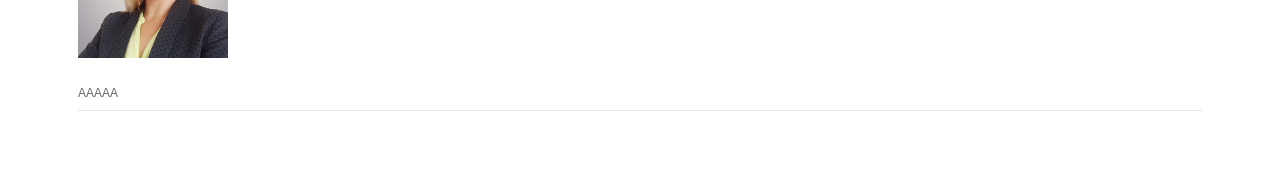
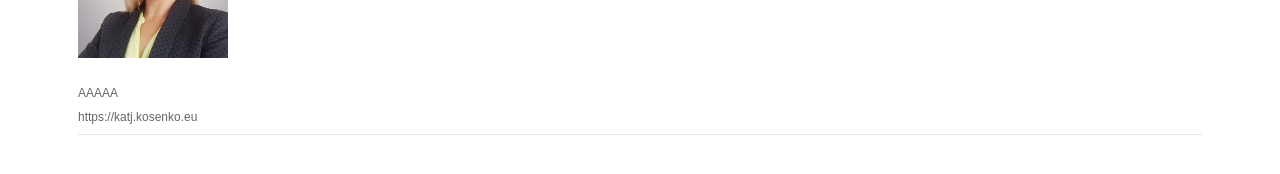
Before and after one commit to vkosenko/katj, a Jekyll site: the page built from _portfolio/gemaelde.md, in a window 1280 px wide. Shown: the part 179-353 px from the top of the page. Built offline with Jekyll 4.4.1, drawn with Linux system fonts in a browser that asks for light colours; nearby versions of some CDN libraries.

Commit message:
Updated: portfolio

```diff
--- a/_layouts/portfolio.html
+++ b/_layouts/portfolio.html
@@ -64,7 +64,7 @@
 
                         {{ content }}
 
-                        {{ site.portfolio.gemaelde.thumb }}
+                        {{ site.url }}
                     </div>
                 </div>
             </div>
```
